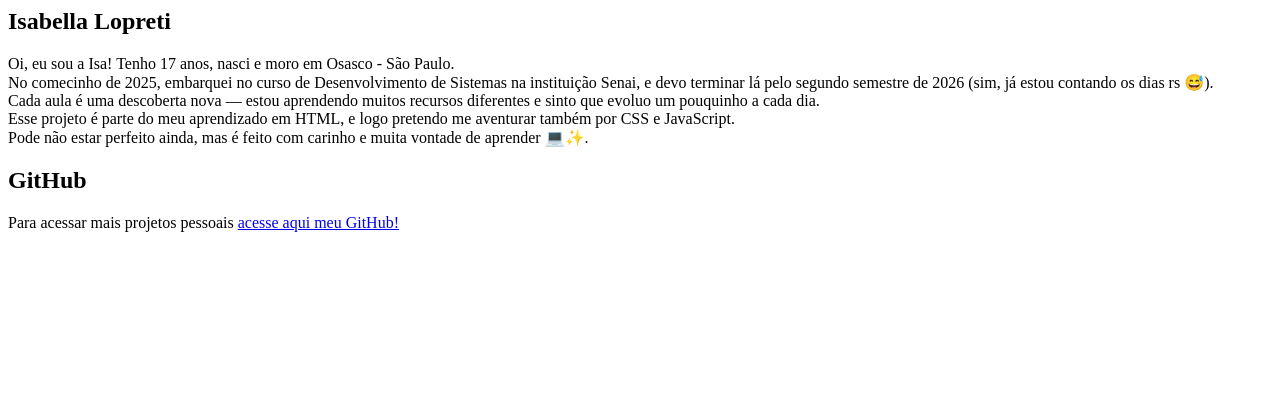
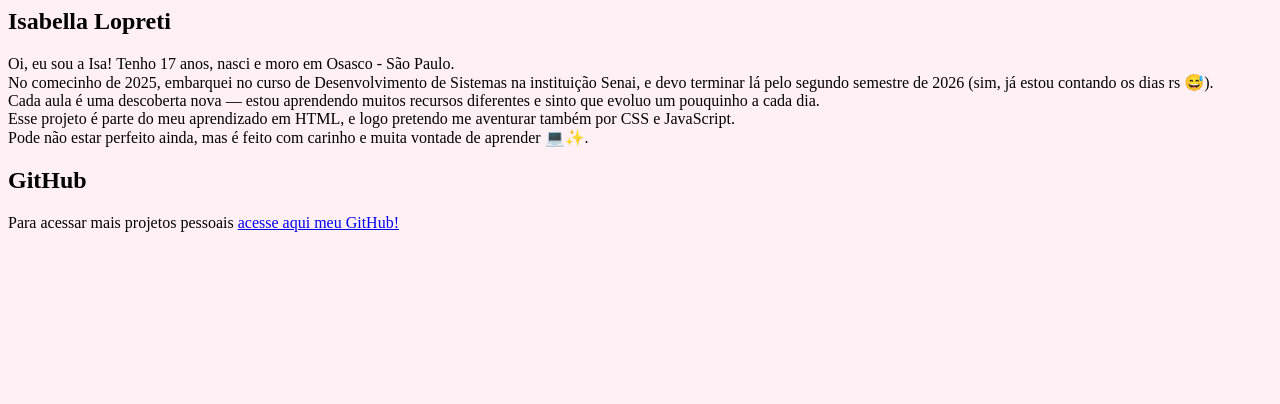
Before and after one commit to lopreti/quiz-de-programacao, a plain HTML site: page sobremim.html in a window 1280 px wide. Shown: the part 396-800 px from the top of the page. Drawn offline with Linux system fonts and the light colour scheme.

Commit message:
adicionei cor no fundo da página

```diff
--- /dev/null
+++ b/css/style.css
@@ -0,0 +1,3 @@
+body{
+    background-color:lavenderblush
+}
--- a/sobremim.html
+++ b/sobremim.html
@@ -4,6 +4,7 @@
     <meta charset="UTF-8">
     <meta name="viewport" content="width=device-width, initial-scale=1.0">
     <title>Sobre Mim</title>
+    <link rel="stylesheet" href="./css/style.css">
 </head>
 <body>
     <h1>Sobre Mim</h1>
```
Also changed, not shown: index.html (+3 -0 lines).
